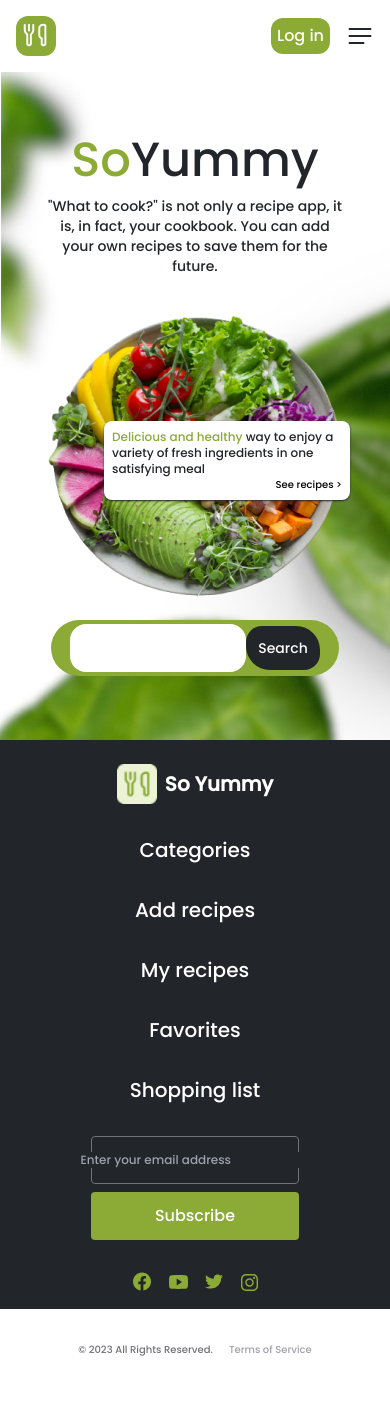
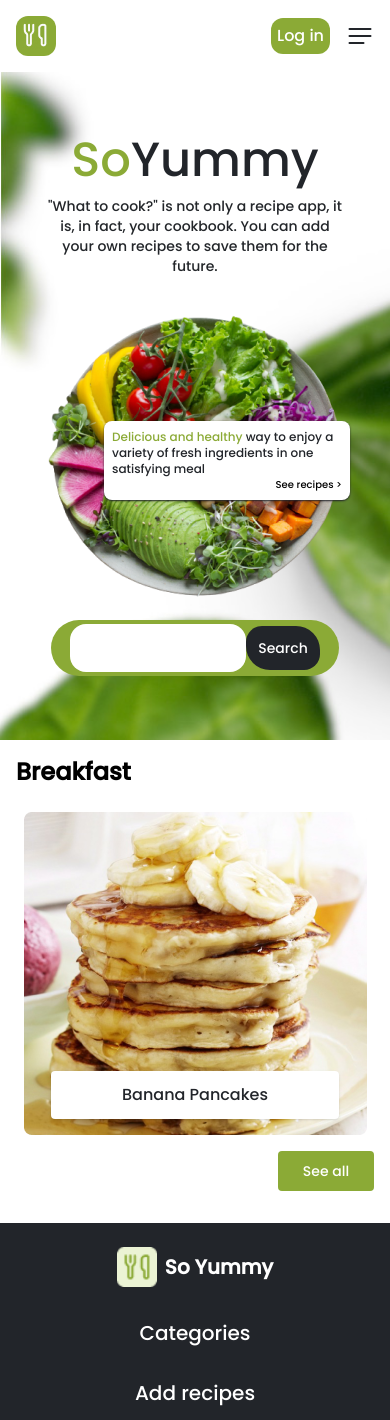
Before and after one commit to jkamin61/so-yummy, a Next.js app: page / in a window 390 px wide. Shown: the top 1420 px of the page. Before the commit the page ends 1389 px from the top, so only its background shows below. Built offline with nearby package versions, Linux system fonts and the light colour scheme.

Commit message:
breakfast mobile ver.

```diff
--- a/app/components/main-page/choose-your-breakfast.tsx
+++ b/app/components/main-page/choose-your-breakfast.tsx
@@ -1,6 +1,21 @@
+import Image from "next/image";
+import pancakes from "../../../public/banana-pancakes.png";
+
 function ChooseYourBreakfast(): JSX.Element {
     return (
-        <div></div>
+        <section className="container p-4">
+            <h2 className="text-2xl font-bold mb-6">Breakfast</h2>
+            <div className="relative flex justify-center">
+                <Image className="" src={pancakes} alt="banana pancakes"/>
+                <div
+                    className="absolute bottom-4 text-charcoal bg-white h-12 w-72 flex justify-center items-center rounded shadow">Banana
+                    Pancakes
+                </div>
+            </div>
+            <div className="flex justify-end my-4">
+                <button className="h-10 w-24 text-white text-sm font-extralight bg-asparagus rounded">See all</button>
+            </div>
+        </section>
     );
 }
 
```
